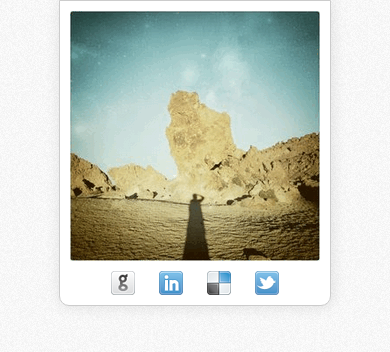
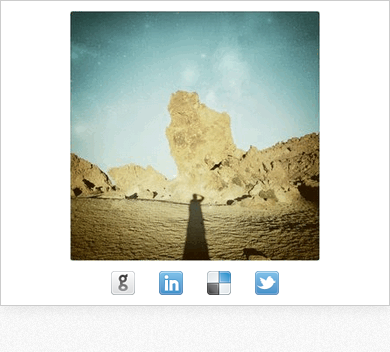
Before and after one commit to jrodalo/jrodalo.github.com, a plain HTML site: page index.html in a window 390 px wide. Drawn offline with Linux system fonts and the light colour scheme.

Commit message:
Modificación para pantallas pequeñas.

```diff
--- a/css/style.css
+++ b/css/style.css
@@ -13,7 +13,7 @@ body {
 .layout {
 		background: #FFF;
 		border: 1px solid #CCC;
-		border-radius: 0 0 10px 10px;
+		border-radius: 10px;
 		box-shadow: 1px 1px 15px rgba(0, 0, 0, 0.1);
 		position: absolute;
 		top: 50%;
@@ -22,7 +22,7 @@ body {
 		margin: -150px 0 0 -125px;
 		padding: 10px;
 }
-.avatar {display: block;}
+.avatar {display: block; margin: 0 auto;}
 .social {text-align: center; margin-top: 10px; height: 24px;}
 .social li {display: inline-block;}
 .social a {
@@ -51,6 +51,6 @@ body {
 
 @media screen and (max-width: 480px) {
 
-	.layout {position: relative; left: auto; right: auto; margin: 0 auto;}
+	.layout {position: relative; left: auto; right: auto; margin: 0 auto; width: auto; border-radius: 0;}
 
 }
```
